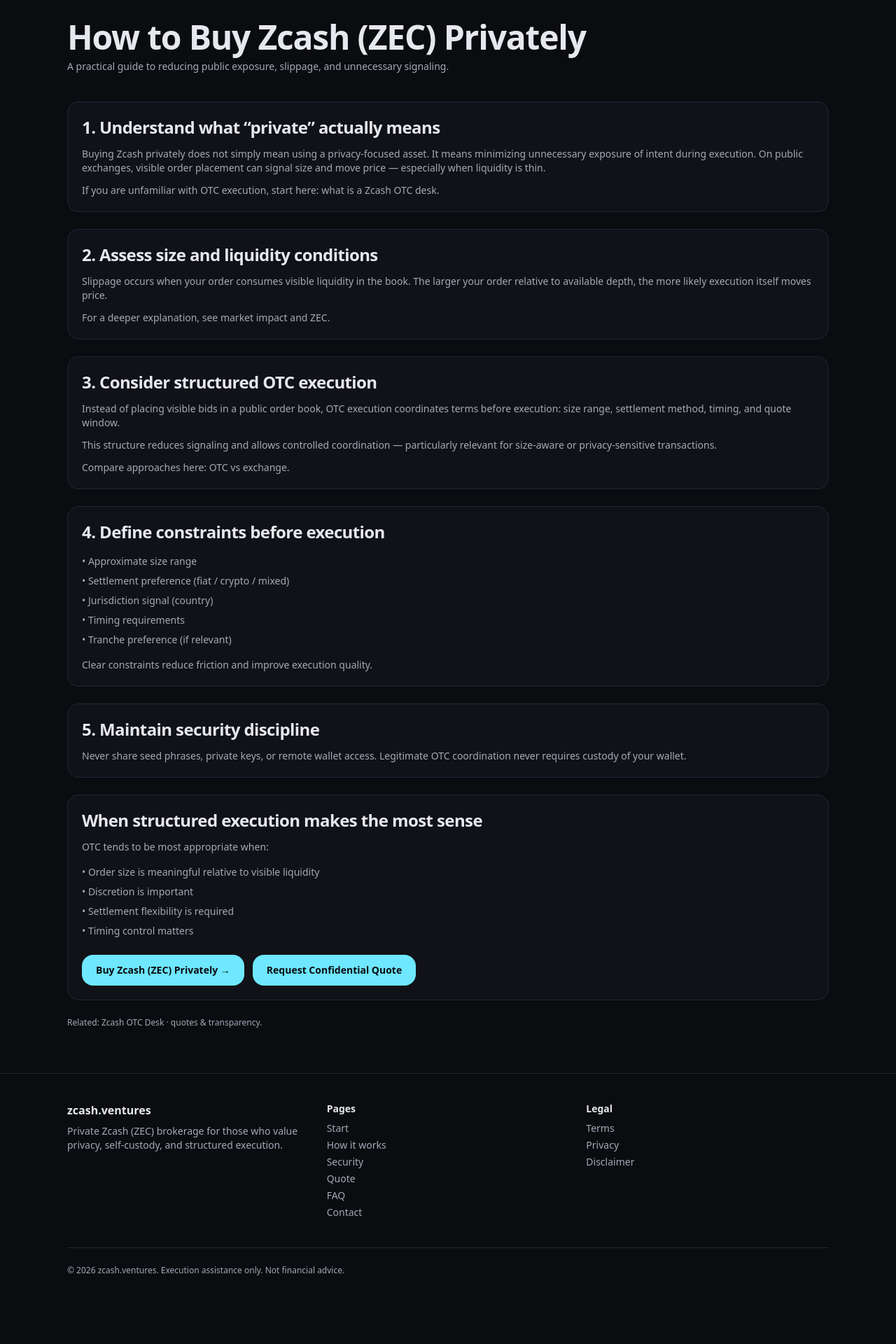
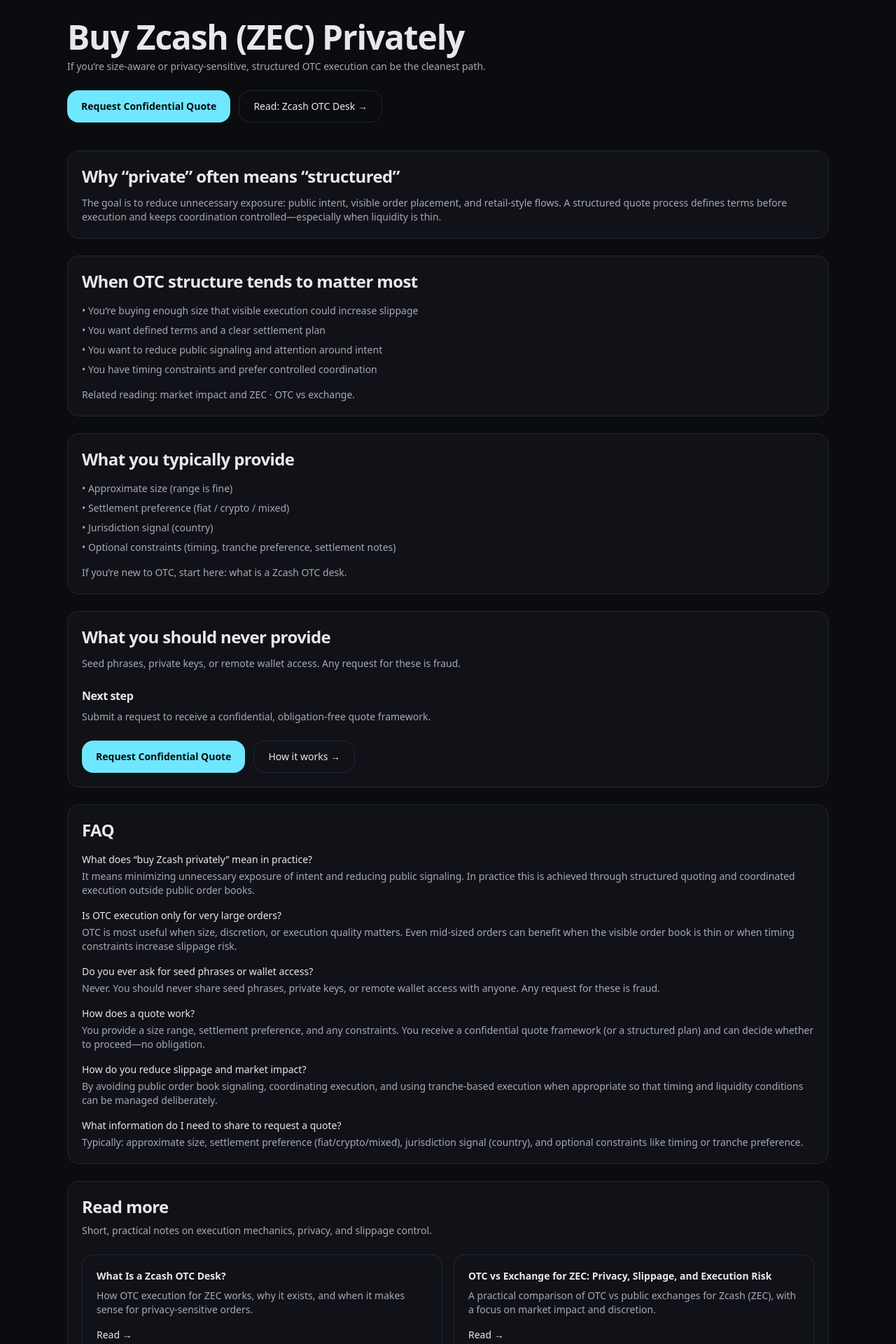
Before and after one commit to Gatsby01k/zcash-ventures, a Next.js app: page /insights/how-to-buy-zcash-privately in a window 1280 px wide. Shown: the part 100-2020 px from the top of the page at 70% size. Before the commit the page ends 1947 px from the top, so only its background shows below. Built offline with nearby package versions, Linux system fonts and the light colour scheme.

Commit message:
Update page.tsx

```diff
--- a/app/insights/how-to-buy-zcash-privately/page.tsx
+++ b/app/insights/how-to-buy-zcash-privately/page.tsx
@@ -1,52 +1,77 @@
 import type { Metadata } from "next";
 import Link from "next/link";
 import { Container, H1, H2, H3, Muted, Card, ButtonLink } from "@/components/ui";
+import { insights } from "@/lib/insights";
 
-const CANONICAL =
-  "https://zcash.ventures/insights/how-to-buy-zcash-privately";
+const CANONICAL = "https://zcash.ventures/buy-zec-privately";
 
 export const metadata: Metadata = {
-  title:
-    "How to Buy Zcash (ZEC) Privately | A Practical Guide",
+  title: "Buy Zcash (ZEC) Privately | Structured OTC Execution",
   description:
-    "A practical guide to buying Zcash (ZEC) privately while reducing public order book exposure, slippage, and unnecessary signaling.",
+    "Buy Zcash (ZEC) privately with structured, off-exchange execution. Reduce public signaling, minimize slippage on larger orders, and settle on defined terms.",
   alternates: { canonical: CANONICAL },
   openGraph: {
-    type: "article",
+    type: "website",
     url: CANONICAL,
-    title: "How to Buy Zcash (ZEC) Privately",
+    title: "Buy Zcash (ZEC) Privately",
     description:
-      "Step-by-step guide to acquiring ZEC privately with structured execution and reduced market impact.",
-    images: [{ url: "https://zcash.ventures/og-image.jpg" }],
+      "Structured OTC execution for privacy-sensitive or larger ZEC transactions: defined quote window, coordinated settlement, optional tranche planning.",
+    images: [{ url: "https://zcash.ventures/og-image.png" }],
   },
   twitter: {
     card: "summary_large_image",
-    title: "How to Buy Zcash (ZEC) Privately",
+    title: "Buy Zcash (ZEC) Privately",
     description:
-      "A practical guide to buying ZEC privately and minimizing slippage.",
-    images: ["https://zcash.ventures/og-image.png"],
+      "Structured off-exchange execution for privacy-sensitive or larger ZEC transactions.",
+    images: ["https://zcash.ventures/og-image.jpg"],
   },
 };
 
+const FAQ = [
+  {
+    q: "What does “buy Zcash privately” mean in practice?",
+    a: "It means minimizing unnecessary exposure of intent and reducing public signaling. In practice this is achieved through structured quoting and coordinated execution outside public order books.",
+  },
+  {
+    q: "Is OTC execution only for very large orders?",
+    a: "OTC is most useful when size, discretion, or execution quality matters. Even mid-sized orders can benefit when the visible order book is thin or when timing constraints increase slippage risk.",
+  },
+  {
+    q: "Do you ever ask for seed phrases or wallet access?",
+    a: "Never. You should never share seed phrases, private keys, or remote wallet access with anyone. Any request for these is fraud.",
+  },
+  {
+    q: "How does a quote work?",
+    a: "You provide a size range, settlement preference, and any constraints. You receive a confidential quote framework (or a structured plan) and can decide whether to proceed—no obligation.",
+  },
+  {
+    q: "How do you reduce slippage and market impact?",
+    a: "By avoiding public order book signaling, coordinating execution, and using tranche-based execution when appropriate so that timing and liquidity conditions can be managed deliberately.",
+  },
+  {
+    q: "What information do I need to share to request a quote?",
+    a: "Typically: approximate size, settlement preference (fiat/crypto/mixed), jurisdiction signal (country), and optional constraints like timing or tranche preference.",
+  },
+];
+
 export default function Page() {
+  const related = insights
+    .filter((p) => p.slug !== "buy-zec-privately") // slug list uses insights slugs; keep safe
+    .slice(0, 4);
+
   return (
     <Container className="py-12 md:py-16">
-      {/* Article schema */}
+      {/* Pillar structured data + FAQ schema */}
       <script
         type="application/ld+json"
         dangerouslySetInnerHTML={{
           __html: JSON.stringify({
             "@context": "https://schema.org",
-            "@type": "Article",
-            headline: "How to Buy Zcash (ZEC) Privately",
+            "@type": "WebPage",
+            name: "Buy Zcash (ZEC) Privately",
+            url: CANONICAL,
             description:
-              "A practical guide to buying Zcash (ZEC) privately while reducing public signaling and slippage.",
-            datePublished: "2026-02-25",
-            dateModified: "2026-02-25",
-            author: {
-              "@type": "Organization",
-              name: "Zcash Ventures",
-            },
+              "Buy Zcash (ZEC) privately with structured, off-exchange execution designed to reduce public signaling and minimize slippage on larger orders.",
             publisher: {
               "@type": "Organization",
               name: "Zcash Ventures",
@@ -55,31 +80,87 @@ export default function Page() {
                 url: "https://zcash.ventures/og-image.jpg",
               },
             },
-            mainEntityOfPage: CANONICAL,
+          }),
+        }}
+      />
+      <script
+        type="application/ld+json"
+        dangerouslySetInnerHTML={{
+          __html: JSON.stringify({
+            "@context": "https://schema.org",
+            "@type": "FAQPage",
+            mainEntity: FAQ.map((f) => ({
+              "@type": "Question",
+              name: f.q,
+              acceptedAnswer: {
+                "@type": "Answer",
+                text: f.a,
+              },
+            })),
           }),
         }}
       />
 
-      <H1>How to Buy Zcash (ZEC) Privately</H1>
+      <H1>Buy Zcash (ZEC) Privately</H1>
       <Muted className="mt-2">
-        A practical guide to reducing public exposure, slippage, and unnecessary signaling.
+        If you’re size-aware or privacy-sensitive, structured OTC execution can be the cleanest path.
       </Muted>
+
+      {/* Top CTA */}
+      <div className="mt-6 flex flex-col gap-3 sm:flex-row">
+        <ButtonLink href="/start">Request Confidential Quote</ButtonLink>
+        <Link
+          href="/zcash-otc-desk"
+          className="inline-flex items-center justify-center rounded-2xl border border-line px-5 py-3 text-sm font-medium hover:bg-card"
+        >
+          Read: Zcash OTC Desk →
+        </Link>
+      </div>
 
       <div className="mt-10 space-y-6">
         <Card>
-          <H2>1. Understand what “private” actually means</H2>
+          <H2>Why “private” often means “structured”</H2>
           <p className="mt-3 text-sm text-muted">
-            Buying Zcash privately does not simply mean using a privacy-focused asset.
-            It means minimizing unnecessary exposure of intent during execution.
-            On public exchanges, visible order placement can signal size and move price —
-            especially when liquidity is thin.
+            The goal is to reduce unnecessary exposure: public intent, visible order placement, and
+            retail-style flows. A structured quote process defines terms before execution and keeps
+            coordination controlled—especially when liquidity is thin.
           </p>
-          <p className="mt-3 text-sm text-muted">
-            If you are unfamiliar with OTC execution, start here:{" "}
-            <Link
-              href="/insights/what-is-a-zcash-otc-desk"
-              className="hover:underline"
-            >
+        </Card>
+
+        <Card>
+          <H2>When OTC structure tends to matter most</H2>
+          <ul className="mt-4 space-y-2 text-sm text-muted">
+            <li>• You’re buying enough size that visible execution could increase slippage</li>
+            <li>• You want defined terms and a clear settlement plan</li>
+            <li>• You want to reduce public signaling and attention around intent</li>
+            <li>• You have timing constraints and prefer controlled coordination</li>
+          </ul>
+
+          <p className="mt-4 text-sm text-muted">
+            Related reading:{" "}
+            <Link className="hover:underline" href="/insights/market-impact-and-zec">
+              market impact and ZEC
+            </Link>{" "}
+            ·{" "}
+            <Link className="hover:underline" href="/insights/otc-vs-exchange">
+              OTC vs exchange
+            </Link>
+            .
+          </p>
+        </Card>
+
+        <Card>
+          <H2>What you typically provide</H2>
+          <ul className="mt-4 space-y-2 text-sm text-muted">
+            <li>• Approximate size (range is fine)</li>
+            <li>• Settlement preference (fiat / crypto / mixed)</li>
+            <li>• Jurisdiction signal (country)</li>
+            <li>• Optional constraints (timing, tranche preference, settlement notes)</li>
+          </ul>
+
+          <p className="mt-4 text-sm text-muted">
+            If you’re new to OTC, start here:{" "}
+            <Link className="hover:underline" href="/insights/what-is-a-zcash-otc-desk">
               what is a Zcash OTC desk
             </Link>
             .
@@ -87,100 +168,73 @@ export default function Page() {
         </Card>
 
         <Card>
-          <H2>2. Assess size and liquidity conditions</H2>
+          <H2>What you should never provide</H2>
           <p className="mt-3 text-sm text-muted">
-            Slippage occurs when your order consumes visible liquidity in the book.
-            The larger your order relative to available depth, the more likely
-            execution itself moves price.
+            Seed phrases, private keys, or remote wallet access. Any request for these is fraud.
           </p>
-          <p className="mt-3 text-sm text-muted">
-            For a deeper explanation, see{" "}
+
+          <H3 className="mt-6">Next step</H3>
+          <p className="mt-2 text-sm text-muted">
+            Submit a request to receive a confidential, obligation-free quote framework.
+          </p>
+
+          <div className="mt-6 flex flex-col gap-3 sm:flex-row">
+            <ButtonLink href="/start">Request Confidential Quote</ButtonLink>
             <Link
-              href="/insights/market-impact-and-zec"
-              className="hover:underline"
+              href="/how-it-works"
+              className="inline-flex items-center justify-center rounded-2xl border border-line px-5 py-3 text-sm font-medium hover:bg-card"
             >
-              market impact and ZEC
+              How it works →
             </Link>
-            .
-          </p>
+          </div>
         </Card>
 
         <Card>
-          <H2>3. Consider structured OTC execution</H2>
-          <p className="mt-3 text-sm text-muted">
-            Instead of placing visible bids in a public order book, OTC execution
-            coordinates terms before execution: size range, settlement method,
-            timing, and quote window.
-          </p>
-          <p className="mt-3 text-sm text-muted">
-            This structure reduces signaling and allows controlled coordination —
-            particularly relevant for size-aware or privacy-sensitive transactions.
-          </p>
-          <p className="mt-3 text-sm text-muted">
-            Compare approaches here:{" "}
-            <Link
-              href="/insights/otc-vs-exchange"
-              className="hover:underline"
-            >
-              OTC vs exchange
-            </Link>
-            .
-          </p>
+          <H2>FAQ</H2>
+          <div className="mt-4 space-y-4">
+            {FAQ.map((f) => (
+              <div key={f.q}>
+                <p className="text-sm font-medium">{f.q}</p>
+                <p className="mt-1 text-sm text-muted">{f.a}</p>
+              </div>
+            ))}
+          </div>
         </Card>
 
+        {/* Read more */}
         <Card>
-          <H2>4. Define constraints before execution</H2>
-          <ul className="mt-4 space-y-2 text-sm text-muted">
-            <li>• Approximate size range</li>
-            <li>• Settlement preference (fiat / crypto / mixed)</li>
-            <li>• Jurisdiction signal (country)</li>
-            <li>• Timing requirements</li>
-            <li>• Tranche preference (if relevant)</li>
-          </ul>
+          <H2>Read more</H2>
+          <p className="mt-2 text-sm text-muted">
+            Short, practical notes on execution mechanics, privacy, and slippage control.
+          </p>
 
-          <p className="mt-4 text-sm text-muted">
-            Clear constraints reduce friction and improve execution quality.
-          </p>
-        </Card>
+          <div className="mt-6 grid gap-4 md:grid-cols-2">
+            {related.map((post) => (
+              <Link key={post.slug} href={`/insights/${post.slug}`} className="block">
+                <div className="rounded-2xl border border-line bg-card p-5 hover:brightness-105">
+                  <p className="text-sm font-semibold">{post.title}</p>
+                  <p className="mt-2 text-sm text-muted">{post.description}</p>
+                  <p className="mt-4 text-sm">Read →</p>
+                </div>
+              </Link>
+            ))}
+          </div>
 
-        <Card>
-          <H2>5. Maintain security discipline</H2>
-          <p className="mt-3 text-sm text-muted">
-            Never share seed phrases, private keys, or remote wallet access.
-            Legitimate OTC coordination never requires custody of your wallet.
-          </p>
-        </Card>
-
-        <Card>
-          <H2>When structured execution makes the most sense</H2>
-          <p className="mt-3 text-sm text-muted">
-            OTC tends to be most appropriate when:
-          </p>
-          <ul className="mt-4 space-y-2 text-sm text-muted">
-            <li>• Order size is meaningful relative to visible liquidity</li>
-            <li>• Discretion is important</li>
-            <li>• Settlement flexibility is required</li>
-            <li>• Timing control matters</li>
-          </ul>
-
-          <div className="mt-6 flex flex-col gap-3 sm:flex-row">
-            <ButtonLink href="/buy-zec-privately">
-              Buy Zcash (ZEC) Privately →
-            </ButtonLink>
-            <ButtonLink href="/start">
-              Request Confidential Quote
-            </ButtonLink>
+          <div className="mt-6">
+            <Link href="/insights" className="text-sm text-muted hover:text-text">
+              View all insights →
+            </Link>
           </div>
         </Card>
 
         <p className="text-xs text-muted">
           Related:{" "}
-          <Link href="/zcash-otc-desk" className="hover:underline">
-            Zcash OTC Desk
-          </Link>{" "}
-          ·{" "}
           <Link href="/fees" className="hover:underline">
             quotes & transparency
+          </Link>
+          ,{" "}
+          <Link href="/security" className="hover:underline">
+            security notes
           </Link>
           .
         </p>
```
